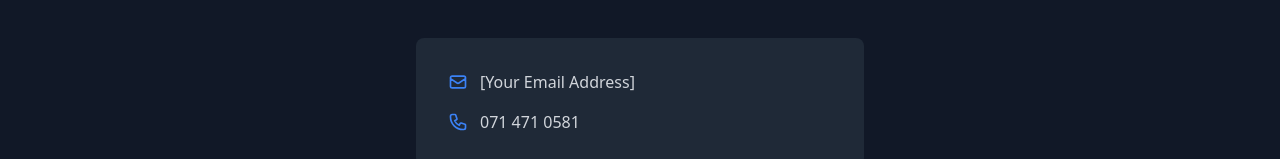
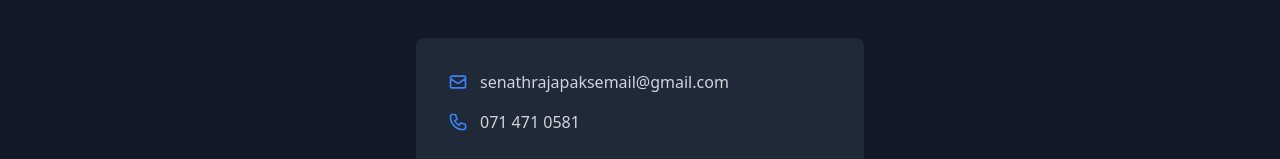
Before and after one commit to Senath00/senathrajaweb, a plain HTML site: page index.html in a window 1280 px wide. Shown: the part 2322-2481 px from the top of the page. Drawn offline with nearby package versions, Linux system fonts and the light colour scheme.

Commit message:
Update index.html

```diff
--- a/index.html
+++ b/index.html
@@ -129,7 +129,7 @@
                         <svg class="w-5 h-5 text-blue-500" fill="none" stroke="currentColor" viewBox="0 0 24 24">
                             <path stroke-linecap="round" stroke-linejoin="round" stroke-width="2" d="M3 8l7.89 5.26a2 2 0 002.22 0L21 8M5 19h14a2 2 0 002-2V7a2 2 0 00-2-2H5a2 2 0 00-2 2v10a2 2 0 002 2z"/>
                         </svg>
-                        <span class="text-gray-300">[Your Email Address]</span>
+                        <span class="text-gray-300">senathrajapaksemail@gmail.com</span>
                     </p>
                     <p class="flex items-center space-x-3">
                         <svg class="w-5 h-5 text-blue-500" fill="none" stroke="currentColor" viewBox="0 0 24 24">
```
